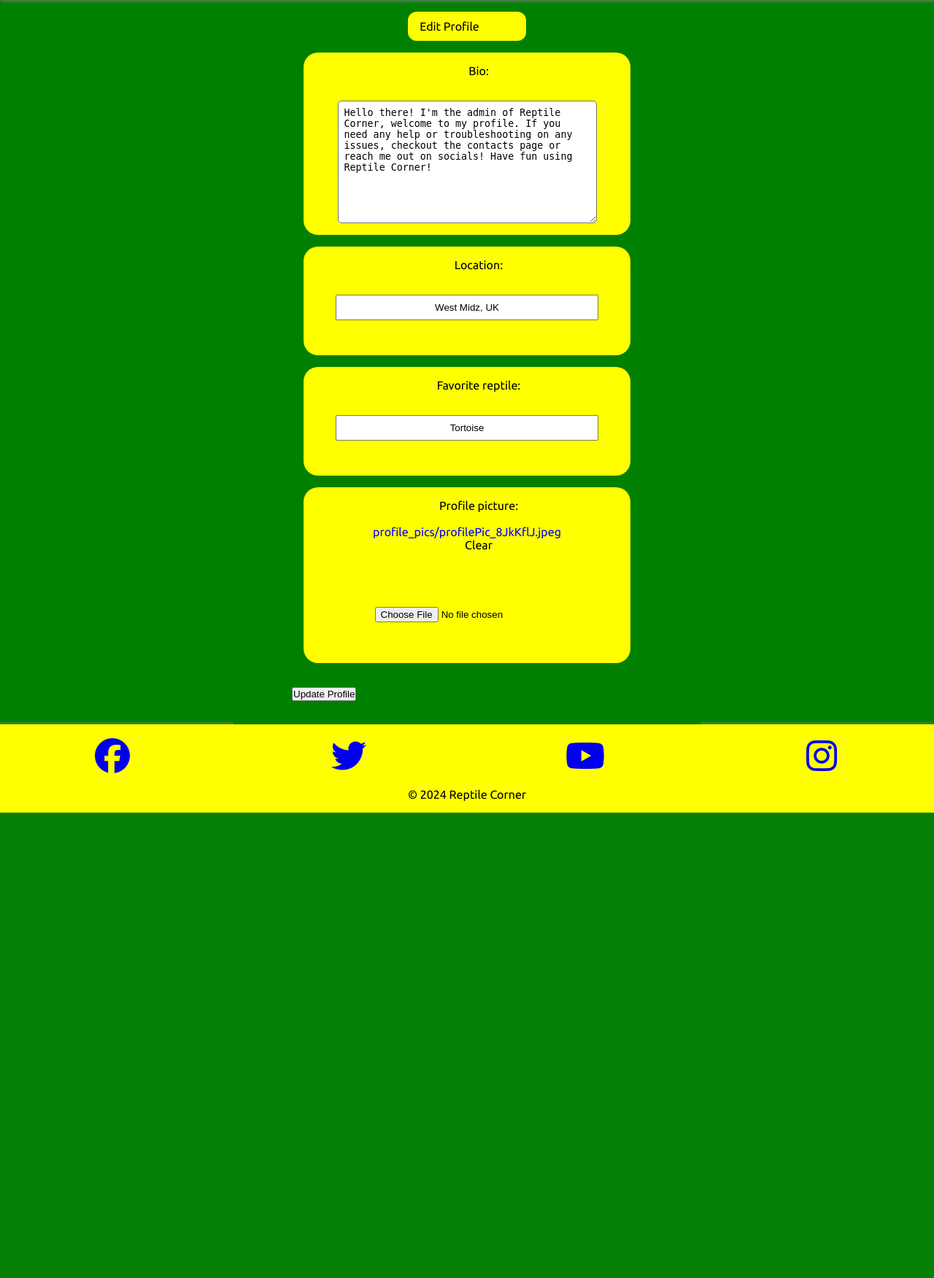
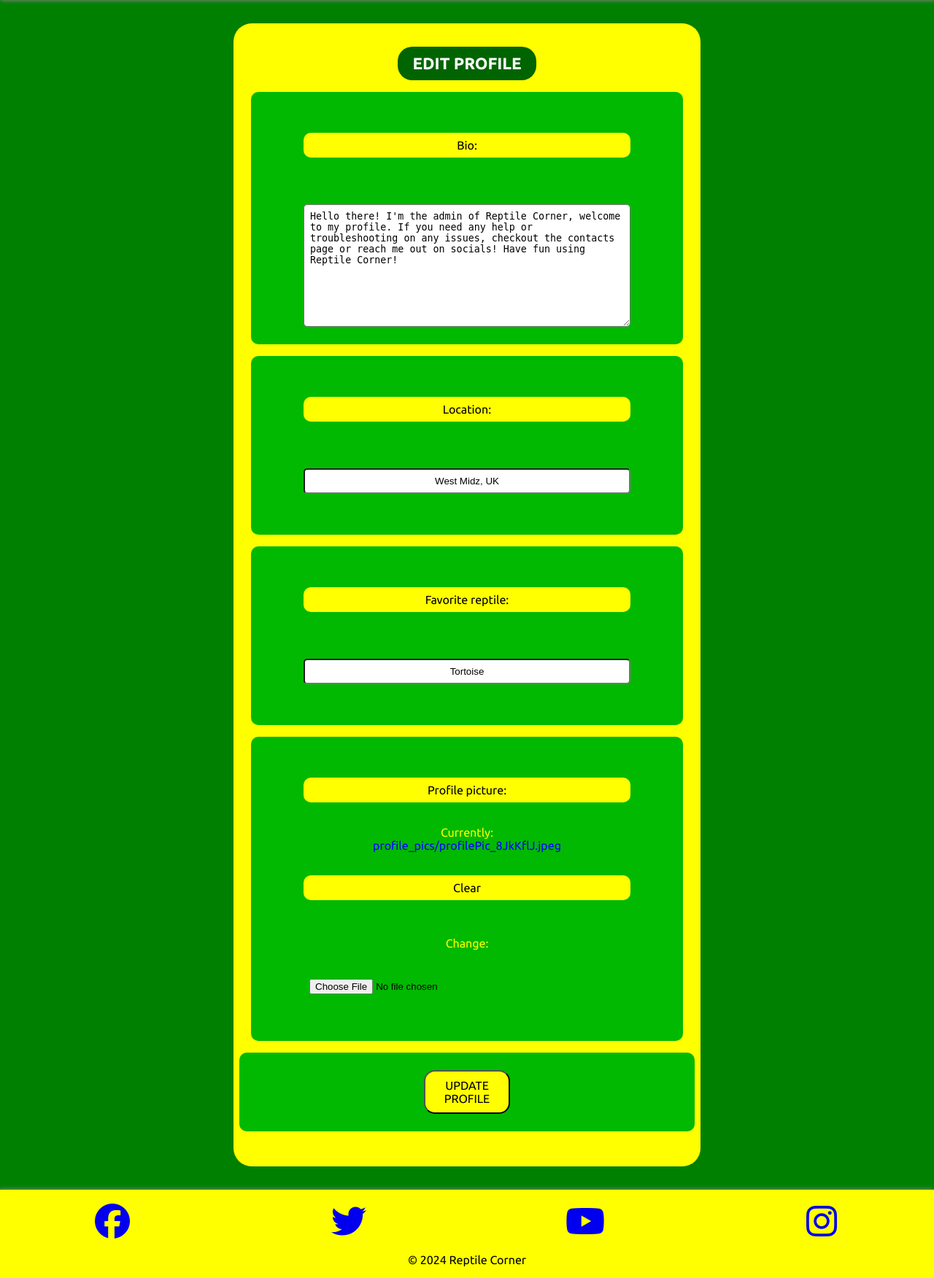
Before and after one commit to Jawrynx/ReptileCorner, a Django app: page /profile/edit/ in a window 1280 px wide. Shown: the part 82-1834 px from the top of the page at 73% size. Before the commit the page ends 1196 px from the top, so only its background shows below. Run offline with Django 5.2, Linux system fonts and the light colour scheme; a user stored in the database is signed in; data comes from the database, SQL or seed files in the repository; both versions use the stored data as it was after the commit; some libraries are stand-ins or nearby versions.

Commit message:
Altered Edit_Profile styling to be consistent with other forms

```diff
--- a/profiles/templates/profiles/edit_profile.html
+++ b/profiles/templates/profiles/edit_profile.html
@@ -1,11 +1,12 @@
 {% extends "layout.html" %}
 {% block content %}
-    <div class="flex">
-        <div class="edit-profile-section">
+
+    <section class="login-main">
+        <div class="login-container">
             <form method="POST" enctype="multipart/form-data">
                 {% csrf_token %}
                 <fieldset class="form-group">
-                    <legend class="mb-4" style="color: black; padding: 0.7rem 4rem 0.7rem 1rem; border-radius: 12px; background-color: yellow;">Edit Profile</legend>
+                    <legend class="mb-4">Edit Profile</legend>
                     {{ p_form.as_p }}
                 </fieldset>
                 <div class="form-group">
@@ -13,5 +14,5 @@
                 </div>
             </form>
         </div>
-    </div>
+    </section>
 {% endblock content %}
--- a/static/css/style.css
+++ b/static/css/style.css
@@ -623,7 +623,8 @@ textarea {
 }
 
 .login-container > form > div,
-.login-container > form > p {
+.login-container > form > p,
+.login-container > form > fieldset > p {
     background-color: rgb(1, 185, 1);
     border-radius: 10px;
     margin-bottom: 1rem;
@@ -633,7 +634,8 @@ textarea {
 }
 
 .login-container > form > div > label,
-.login-container > form > p > label  {
+.login-container > form > p > label,
+.login-container > form > fieldset > p > label  {
     color: black;
     margin: 2rem;
     background-color: yellow;
@@ -641,11 +643,39 @@ textarea {
     border-radius: 10px;
 }
 
+.login-container > form > fieldset > p > textarea,
+.login-container > form > fieldset > p > input,
+.login-container > form > fieldset > p > label {
+    width: 80%;
+}
+
 .login-container > form > div > input,
-.login-container > form > p > input  {
+.login-container > form > p > input,
+.login-container > form > fieldset > p > input  {
     border-radius: 5px;
     padding: 0.5rem;
     margin-top: 1rem;
+}
+
+.login-container > form > div > button {
+    width: 20%;
+    display: flex;
+    align-self: center;
+    text-transform: uppercase;
+    font-family: 'Ubuntu', sans-serif;
+    font-size: 1rem;
+    padding: 10px;
+    border-radius: 15px;
+    background-color: yellow;
+}
+
+.login-container > form > fieldset > legend {
+    background-color: darkgreen;
+    color: white;
+    font-size: 1.4rem;
+    text-transform: uppercase;
+    font-weight: bolder;
+    padding: 10px 20px;
 }
 
 .login-main {
```
Also changed, not shown: db.sqlite3.
